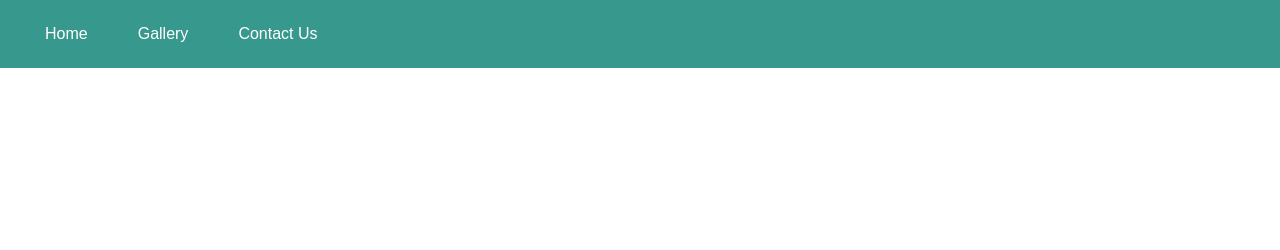
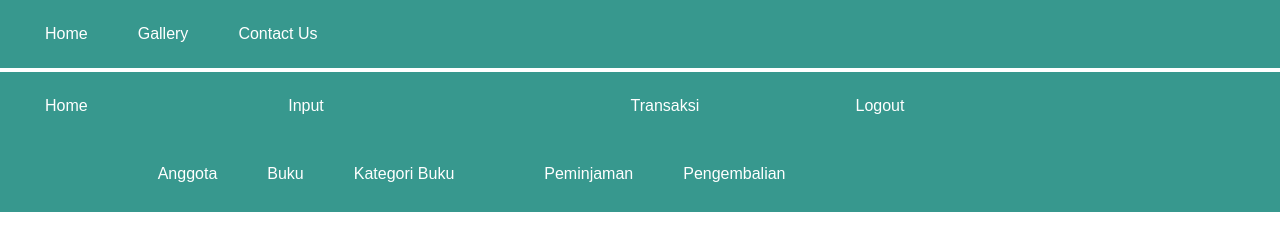
Before and after one commit to Herdin22/Tugasherdin, a plain HTML site: page index.html in a window 1280 px wide. Shown: the top 250 px of the page. Drawn offline with Linux system fonts and the light colour scheme.

Commit message:
Menambah list baru
saya menambahkan list baru pada file ini

```diff
--- a/index.html
+++ b/index.html
@@ -52,6 +52,23 @@
      	<li><a href="#">Gallery</a></li>
      	<li><a href="#">Contact Us</a></li>
      </ul>
+    <ul>
+     	<li><a href="#">Home</a></li>
+     	<li><a href="#">Input</a>
+         	<ul>
+             	<li><a href="#">Anggota</a></li>
+             	<li><a href="#">Buku</a></li>
+             	<li><a href="#">Kategori Buku</a></li>
+         	</ul>
+         </li>
+         <li><a href="#">Transaksi</a>
+         	<ul>
+             	<li><a href="#">Peminjaman</a></li>
+             	<li><a href="#">Pengembalian</a></li>
+         	</ul>
+        </li>
+         <li><a href="#" onClick="return confirm ('Yakin?')">Logout</a></li>
+    </ul>
 </nav>
 </body>
 </html>
```
